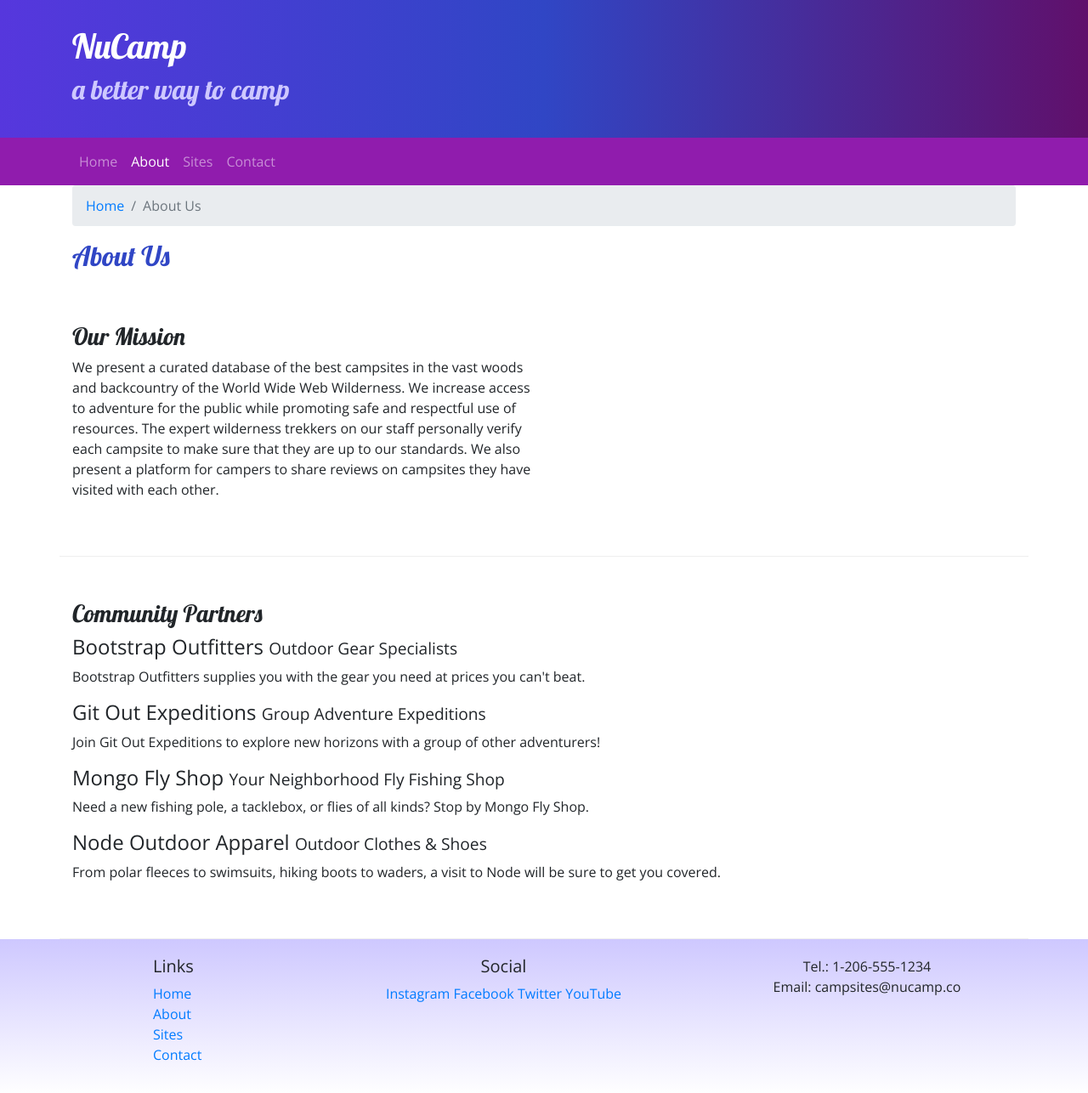
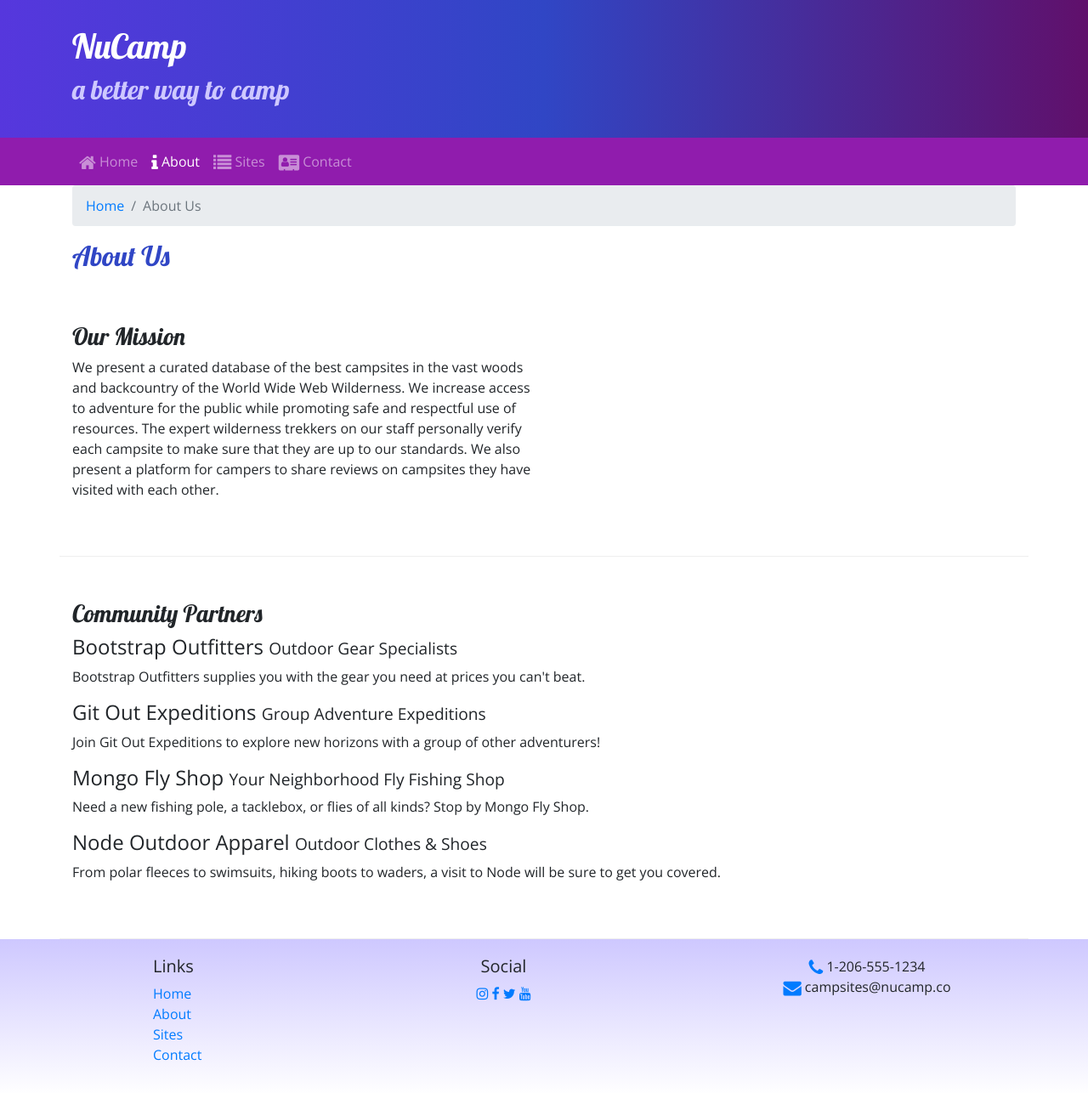
Before and after one commit to mamafisk33/nucamp-bootstrap, a website: page aboutus.html in a window 1280 px wide. Shown: the whole page at 85% size. Drawn offline with nearby package versions, Linux system fonts and the light colour scheme.

Commit message:
Icon Fonts

```diff
--- a/aboutus.html
+++ b/aboutus.html
@@ -49,13 +49,25 @@
         <div class="collapse navbar-collapse" id="nucampNavbar">
           <ul class="navbar-nav">
             <li class="nav-item">
-              <a class="nav-link" href="index.html">Home</a>
+              <a class="nav-link" href="index.html"
+                ><i class="fa fa-home fa-lg"></i> Home</a
+              >
             </li>
             <li class="nav-item active">
-              <a class="nav-link" href="#">About</a>
+              <a class="nav-link" href="#"
+                ><i class="fa fa-info fa-lg"></i> About</a
+              >
             </li>
-            <li class="nav-item"><a class="nav-link" href="#">Sites</a></li>
-            <li class="nav-item"><a class="nav-link" href="#">Contact</a></li>
+            <li class="nav-item">
+              <a class="nav-link" href="#"
+                ><i class="fa fa-list fa-lg"></i> Sites</a
+              >
+            </li>
+            <li class="nav-item">
+              <a class="nav-link" href="#"
+                ><i class="fa fa-address-card fa-lg"></i> Contact</a
+              >
+            </li>
           </ul>
         </div>
       </div>
@@ -139,14 +151,15 @@
           </div>
           <div class="col-6 col-sm-5 text-center">
             <h5>Social</h5>
-            <a href="http://instagram.com/">Instagram</a>
-            <a href="http://facebook.com/">Facebook</a>
-            <a href="http://twitter.com/">Twitter</a>
-            <a href="http://youtube.com/">YouTube</a>
+            <a href="http://instagram.com/"><i class="fa fa-instagram"></i></a>
+            <a href="http://facebook.com/"><i class="fa fa-facebook"></i></a>
+            <a href="http://twitter.com/"><i class="fa fa-twitter"></i></a>
+            <a href="http://youtube.com/"><i class="fa fa-youtube"></i></a>
           </div>
           <div class="col-sm-4 text-center">
-            Tel.: 1-206-555-1234<br />
-            Email: campsites@nucamp.co
+            <i class="fa fa-phone fa-lg text-primary"></i> 1-206-555-1234<br />
+            <i class="fa fa-envelope fa-lg text-primary"></i>
+            campsites@nucamp.co
           </div>
         </div>
       </div>
```
Also changed, not shown: index.html (+23 -10 lines).
